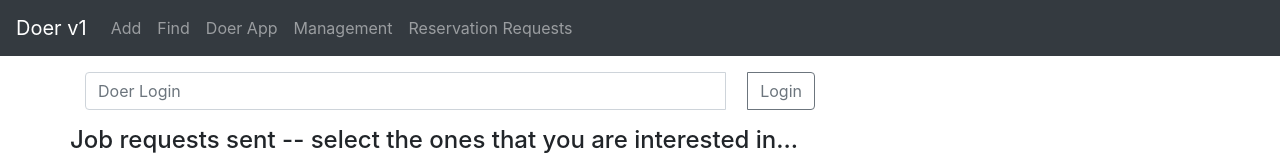
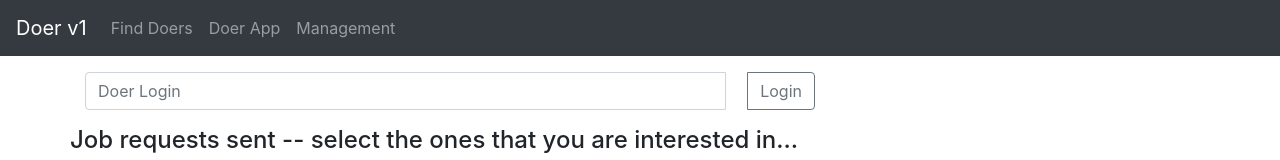
Before and after one commit to fsnooruddin/doer_backend, a React (Create React App) app in the folder doer-product-crud-app/react-crud-web-api/: page /doerapp in a window 1280 px wide. Shown: the top 160 px of the page. Built offline with nearby package versions, Linux system fonts and the light colour scheme; no server answers.

Commit message:
Cleaning up UI

```diff
--- a/doer-product-crud-app/react-crud-web-api/src/App.css
+++ b/doer-product-crud-app/react-crud-web-api/src/App.css
@@ -131,3 +131,36 @@
 .close-btn-doer-app:hover {
     background: #93CFFF;
 }
+
+/* The container <div> - needed to position the dropdown content */
+.dropdown {
+  position: relative;
+  display: inline-block;
+}
+
+/* Dropdown Content (Hidden by Default) */
+.dropdown-content {
+  display: none;
+  position: absolute;
+  background-color: #f1f1f1;
+  min-width: 160px;
+  box-shadow: 0px 8px 16px 0px rgba(0,0,0,0.2);
+  z-index: 1;
+}
+
+/* Links inside the dropdown */
+.dropdown-content a {
+  color: black;
+  padding: 12px 16px;
+  text-decoration: none;
+  display: block;
+}
+
+/* Change color of dropdown links on hover */
+.dropdown-content a:hover {background-color: #ddd;}
+
+/* Show the dropdown menu on hover */
+.dropdown:hover .dropdown-content {display: block;}
+
+/* Change the background color of the dropdown button when the dropdown content is shown */
+.dropdown:hover .dropbtn {background-color: #3e8e41;}
--- a/doer-product-crud-app/react-crud-web-api/src/App.js
+++ b/doer-product-crud-app/react-crud-web-api/src/App.js
@@ -20,13 +20,8 @@
           </Link>
           <div className="navbar-nav mr-auto">
             <li className="nav-item">
-              <Link to={"/add"} className="nav-link">
-                Add
-              </Link>
-            </li>
-            <li className="nav-item">
               <Link to={"/find"} className="nav-link">
-                Find
+                Find Doers
               </Link>
             </li>
            <li className="nav-item">
@@ -35,14 +30,16 @@
                 </Link>
             </li>
            <li className="nav-item">
-              <Link to={"/management"} className="nav-link">
-                Management
-              </Link>
-            </li>
-           <li className="nav-item">
-                <Link to={"/reservations"} className="nav-link">
-                  Reservation Requests
-                </Link>
+                <div class="dropdown">
+                  <Link to={"/management"} className="nav-link">
+                    Management
+                  </Link>
+                  <div class="dropdown-content">
+                       <a href="/reservations">Reservation Stats</a>
+                       <a href="/">Doer Stats</a>
+                       <a href="/add">Add Doers</a>
+                  </div>
+                </div>
             </li>
           </div>
         </nav>
--- a/doer-product-crud-app/react-crud-web-api/src/components/doer-app.component.js
+++ b/doer-product-crud-app/react-crud-web-api/src/components/doer-app.component.js
@@ -10,7 +10,6 @@
     this.retrieveReservations = this.retrieveReservations.bind(this);
     this.refreshList = this.refreshList.bind(this);
     this.onChangeDoerLogin = this.onChangeDoerLogin.bind(this);
-    this.scheduleDoers = this.scheduleDoers.bind(this);
     this.acceptJobs = this.acceptJobs.bind(this);
     this.declineJobs = this.declineJobs.bind(this);
     this.processDoerLogin = this.processDoerLogin.bind(this);
@@ -81,23 +80,6 @@
         currentReservations: []
       });
     }
-
-scheduleDoers() {
-
-   console.log(this.state.currentTutorials);
-   // alert("Sent Scheduling Requests!");
-    // Get the modal
-    var modal = document.getElementById("overlay-content");
-    modal.style.display = "block";
-
-    TutorialDataService.scheduleDoers(this.state.currentTutorials, this.state.searchAvailability);
-
-    var doers_list = document.getElementsByClassName("doersRow");
-    for(let i=0;i<doers_list.length;i++) {
-        doers_list[i].bgColor = "";
-        doers_list[i].childNodes[0].className = "cell-name-highlight";
-    }
-  }
 
   retrieveReservations() {
     console.log("In reservation-find.componennt.js retreiveReservations");
```
Also changed, not shown: 2 other files (tests, documents, lock files or other folders).
